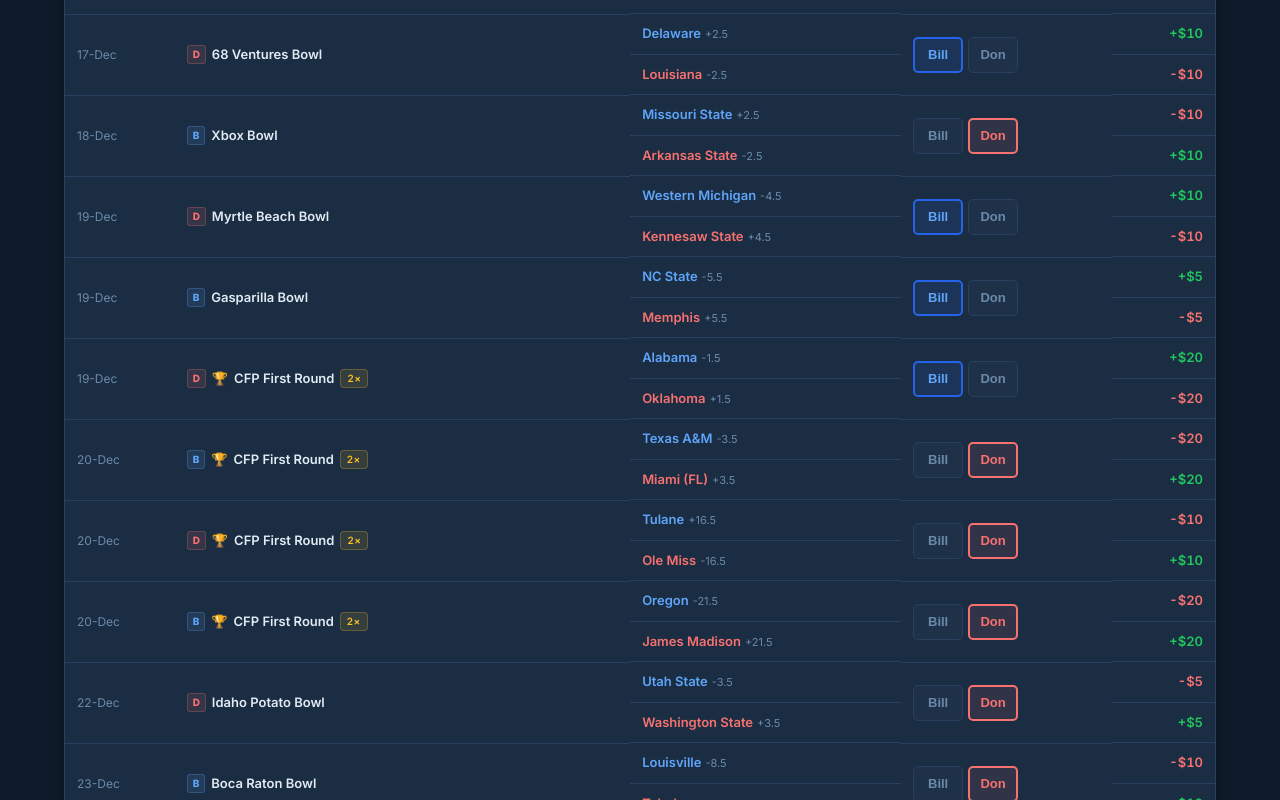
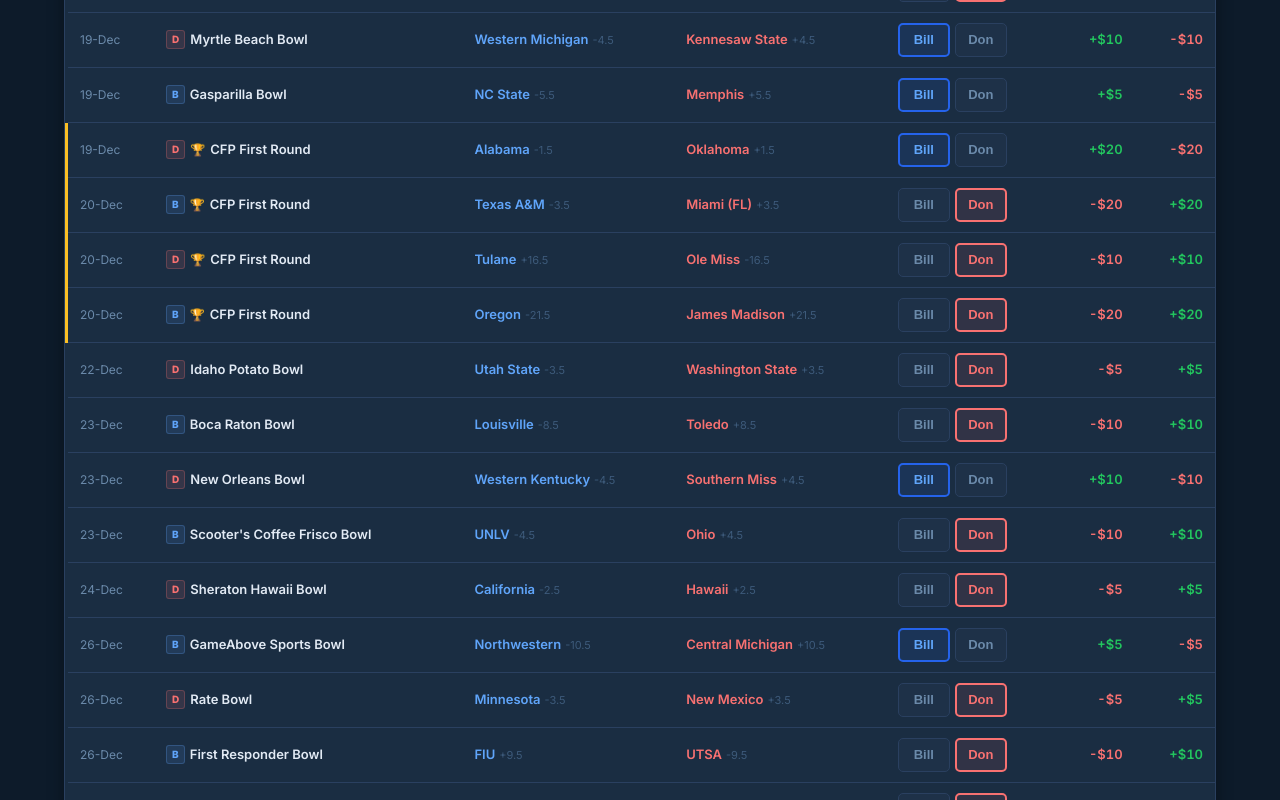
Before and after one commit to Bhimpele81/NCAABowlPool, a React (Create React App) app: page / in a window 1280 px wide. Shown: the part 620-1420 px from the top of the page. Built offline with nearby package versions, Linux system fonts and the light colour scheme.

Commit message:
Update Dashboard.js

```diff
--- a/src/pages/Dashboard.js
+++ b/src/pages/Dashboard.js
@@ -67,33 +67,32 @@
     const pickerColor = game.billPicker ? 'var(--bill)' : 'var(--don)';
 
     return (
-      <tr key={game.id}>
+      <tr key={game.id} style={{ borderLeft: game.isCFP ? '3px solid var(--gold)' : '3px solid transparent' }}>
         <td style={{ color:'var(--text-muted)', fontSize:12, whiteSpace:'nowrap' }}>{game.date}</td>
-        <td>
-          <div style={{ display:'flex', alignItems:'center', gap:6 }}>
+        <td style={{ minWidth:160 }}>
+          <div style={{ display:'flex', alignItems:'center', gap:5 }}>
             <span style={{
               fontSize:10, fontWeight:800, color:pickerColor,
               background:`color-mix(in srgb, ${pickerColor} 12%, transparent)`,
               border:`1px solid color-mix(in srgb, ${pickerColor} 25%, transparent)`,
               borderRadius:3, padding:'1px 5px', flexShrink:0,
             }}>{game.billPicker ? 'B' : 'D'}</span>
-            {game.isCFP && <span style={{ fontSize:13 }}>🏆</span>}
-            <span style={{ fontWeight:600 }}>{game.name}</span>
-            {game.isCFP && <span className="badge badge-cfp">2×</span>}
+            {game.isCFP && <span style={{ fontSize:12 }}>🏆</span>}
+            <span style={{ fontWeight:600, fontSize:13 }}>{game.name}</span>
           </div>
         </td>
-        <td className="desktop-only">
-          <span className="team-name bill-pick">{billPick}</span>
-          <span className="spread-tag">{billSpread}</span>
+        <td style={{ minWidth:130 }}>
+          <span style={{ fontWeight:600, color:'var(--bill)', fontSize:13 }}>{billPick}</span>
+          <span style={{ color:'var(--text-dim)', fontSize:11, marginLeft:4 }}>{billSpread}</span>
         </td>
-        <td className="desktop-only">
-          <span className="team-name don-pick">{donPick}</span>
-          <span className="spread-tag">{donSpread}</span>
+        <td style={{ minWidth:130 }}>
+          <span style={{ fontWeight:600, color:'var(--don)', fontSize:13 }}>{donPick}</span>
+          <span style={{ color:'var(--text-dim)', fontSize:11, marginLeft:4 }}>{donSpread}</span>
         </td>
-        <td>
+        <td style={{ whiteSpace:'nowrap' }}>
           <div style={{ display:'flex', gap:5 }}>
             <button onClick={() => setResult(game.id, 'bill')} style={{
-              minWidth:50, height:36, borderRadius:'var(--radius-sm)',
+              minWidth:52, height:34, borderRadius:'var(--radius-sm)',
               fontSize:13, fontWeight:700, cursor:'pointer',
               border: result === 'bill' ? '2px solid var(--blue)' : '1px solid var(--navy-border)',
               background: result === 'bill' ? 'var(--bill-bg)' : 'var(--navy-light)',
@@ -101,7 +100,7 @@
               transition:'all 0.15s', WebkitTapHighlightColor:'transparent',
             }}>Bill</button>
             <button onClick={() => setResult(game.id, 'don')} style={{
-              minWidth:50, height:36, borderRadius:'var(--radius-sm)',
+              minWidth:52, height:34, borderRadius:'var(--radius-sm)',
               fontSize:13, fontWeight:700, cursor:'pointer',
               border: result === 'don' ? '2px solid var(--red)' : '1px solid var(--navy-border)',
               background: result === 'don' ? 'var(--don-bg)' : 'var(--navy-light)',
@@ -110,10 +109,10 @@
             }}>Don</button>
           </div>
         </td>
-        <td className={`money-cell desktop-only ${settled ? moneyClass(billDelta) : 'zero'}`}>
+        <td className={`money-cell ${settled ? moneyClass(billDelta) : 'zero'}`} style={{ fontSize:13 }}>
           {settled ? formatMoney(billDelta) : <span style={{ color:'var(--text-dim)' }}>—</span>}
         </td>
-        <td className={`money-cell desktop-only ${settled ? moneyClass(donDelta) : 'zero'}`}>
+        <td className={`money-cell ${settled ? moneyClass(donDelta) : 'zero'}`} style={{ fontSize:13 }}>
           {settled ? formatMoney(donDelta) : <span style={{ color:'var(--text-dim)' }}>—</span>}
         </td>
       </tr>
@@ -164,11 +163,11 @@
             <tr>
               <th>Date</th>
               <th>Game</th>
-              <th className="desktop-only" style={{ color:'var(--bill)' }}>Bill's Team</th>
-              <th className="desktop-only" style={{ color:'var(--don)' }}>Don's Team</th>
+              <th style={{ color:'var(--bill)' }}>Bill's Team</th>
+              <th style={{ color:'var(--don)' }}>Don's Team</th>
               <th>Winner</th>
-              <th className="desktop-only num" style={{ color:'var(--bill)' }}>Bill $</th>
-              <th className="desktop-only num" style={{ color:'var(--don)' }}>Don $</th>
+              <th className="num" style={{ color:'var(--bill)' }}>Bill $</th>
+              <th className="num" style={{ color:'var(--don)' }}>Don $</th>
             </tr>
           </thead>
           <tbody>{games.map(renderGame)}</tbody>
```
